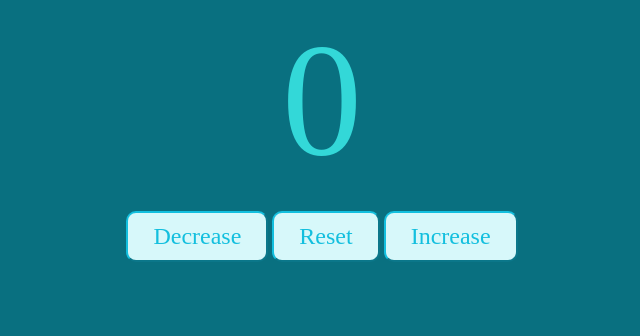
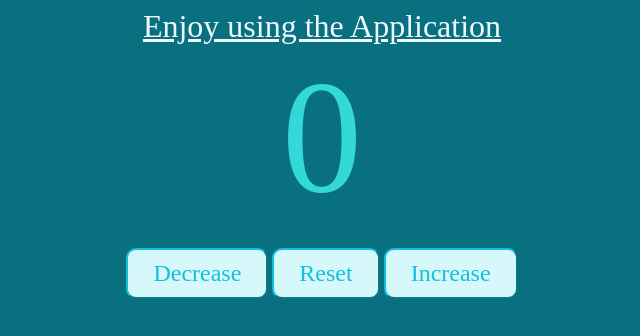
Before and after one commit to itz-masood-ahmad/Counter-application, a plain HTML site: page index.html in a window 1280 px wide. Shown: the whole page, without its empty margins (318-958 px from the left). Drawn offline with Linux system fonts and the light colour scheme.

Commit message:
added heading in the page

```diff
--- a/index.html
+++ b/index.html
@@ -7,6 +7,7 @@
     <link rel="stylesheet" href="style.css">
 </head>
 <body>
+    <span id="head">Enjoy using the Application</span>
     <label id="counter">0</label>
     <br>
     <div id="buttons">
--- a/style.css
+++ b/style.css
@@ -28,3 +28,12 @@ body{
     border-color: rgb(215, 248, 250);
     color: rgb(215, 248, 250);
 }
+#head{
+    display: block;
+    text-align: center;
+    font-size: 2em;
+    text-decoration: underline;
+    font-family: 'Times New Roman';
+    color: aliceblue;
+    cursor: default;
+}
```
